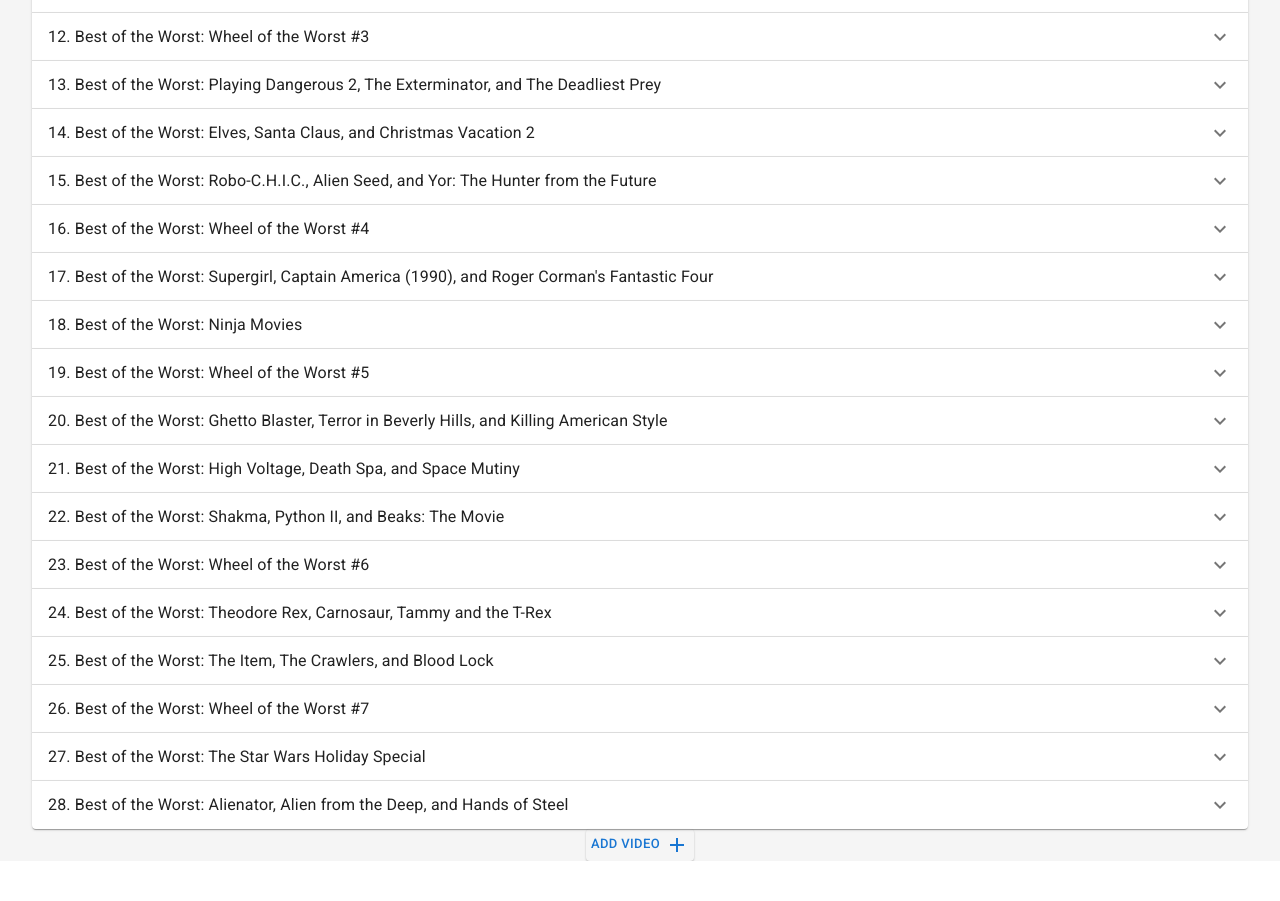
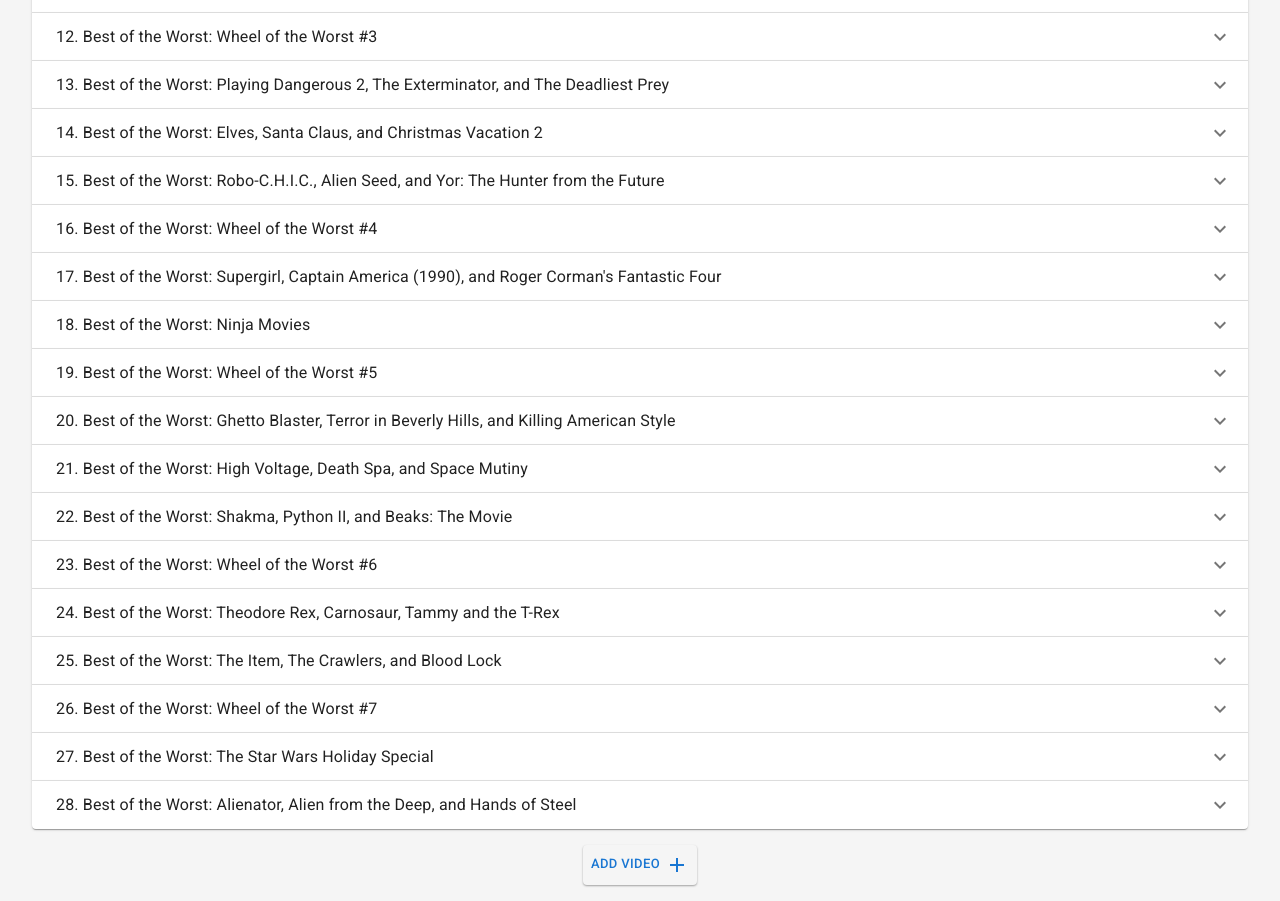
Before and after one commit to mprtcz/RLMPicker, a React (Create React App) app: page /modify-data in a window 1280 px wide. Shown: the part 664-1565 px from the top of the page. Before the commit the page ends 1525 px from the top, so only its background shows below. Built offline with nearby package versions, Linux system fonts and the light colour scheme.

Commit message:
Minor styling changes.

```diff
--- a/src/App.js
+++ b/src/App.js
@@ -5,7 +5,6 @@ import { BrowserRouter as Router, Route, Switch } from "react-router-dom";
 import Navbar from "components/Navbar";
 import DataModifierPage from "components/data-modifier-page/DataModifierPage";
 import { VideoDataProvider } from "contexts/VideosDataContext";
-import { data } from "data/new-data";
 
 function App() {
   return (
--- a/src/components/data-modifier-page/DataModifierPage.js
+++ b/src/components/data-modifier-page/DataModifierPage.js
@@ -1,4 +1,4 @@
-import React, { useEffect, useRef } from "react";
+import React, { useRef } from "react";
 import makeStyles from "@mui/styles/makeStyles";
 import { getNewEmptyVideoObject } from "data/new-data";
 import { Button } from "@mui/material";
@@ -33,10 +33,8 @@ const useStyles = makeStyles((theme) => ({
     justifyContent: "space-evenly",
   },
   addVideoButton: {
-    marginBottom: 16,
-    marginTop: 16,
-    padding: "8px",
-    boxShadow: "0 1px 2px rgba(0,0,0,0.24)",
+    padding: 12,
+    boxShadow: "0 1px 2px rgba(0,0,0,0.34)",
   },
 }));
 const DataModifierPage = () => {
@@ -51,10 +49,6 @@ const DataModifierPage = () => {
     videoData.setVideosData(arrayCopy);
   };
 
-  useEffect(() => {
-    console.log("state", (videoData.videos || []).length);
-  }, [videoData.videos]);
-
   const handleAddVideo = () => {
     const arrayCopy = [...videoData.videos];
     const emptyObject = getNewEmptyVideoObject();
@@ -67,7 +61,8 @@ const DataModifierPage = () => {
     e.preventDefault();
     const reader = new FileReader();
     reader.onload = async (e) => {
-      videoData.setVideosData(JSON.parse(e.target.result));
+      // @ts-ignore
+      videoData.setVideosData([...JSON.parse(e.target.result)]);
     };
     reader.readAsText(e.target.files[0]);
   };
@@ -125,6 +120,7 @@ const DataModifierPage = () => {
         )}
       </VideoDataContext.Consumer>
       <Button
+        style={{ margin: "16px", padding: "8px" }}
         size="small"
         color="primary"
         onClick={handleAddVideo}
--- a/src/components/data-modifier-page/VideoDetailsModifier.js
+++ b/src/components/data-modifier-page/VideoDetailsModifier.js
@@ -53,6 +53,10 @@ const useStyles = makeStyles((theme) => ({
   },
   button: {
     color: "white",
+  },
+  title: {
+    alignSelf: "center",
+    paddingLeft: 8,
   },
   buttonIcon: {},
   addMovieButton: {
@@ -132,7 +136,7 @@ const VideoDetailsModifier = (props) => {
         ) : (
           ""
         )}
-        <Typography>
+        <Typography className={classes.title}>
           {video.id}. {video.episodeName}
         </Typography>
       </AccordionSummary>
```
